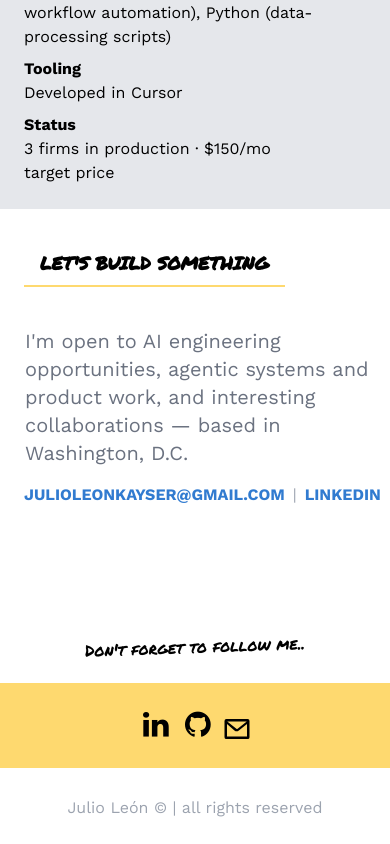
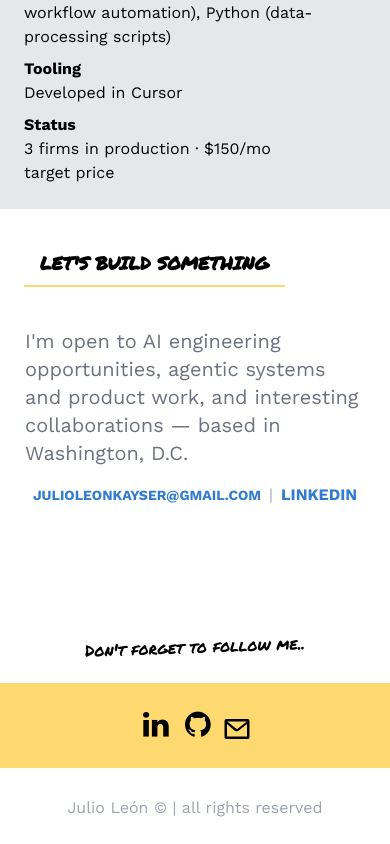
Before and after one commit to julioleonkayser-spec/julioleonkayser-spec.github.io, a Next.js app: page / in a window 390 px wide. Shown: the part 7580-8424 px from the top of the page. Built offline with nearby package versions, Linux system fonts and the light colour scheme.

Commit message:
fix: QA — overflow horizontal del email de contacto en 375px y metadataBase para OG absolutas

```diff
--- a/app/layout.tsx
+++ b/app/layout.tsx
@@ -17,6 +17,7 @@ const permanentMarker = Permanent_Marker({
 });
 
 export const metadata: Metadata = {
+  metadataBase: new URL('https://julio-portfolio-lake.vercel.app'),
   title: 'Julio León - AI Engineer & Product Builder - Interactive Resume',
   description:
     "Hi, I'm an AI Engineer & Product Builder creating agentic AI pipelines, production RAG systems and full-stack products. Founder of Auditix and ReWarm.",
--- a/components/Contact.tsx
+++ b/components/Contact.tsx
@@ -19,7 +19,7 @@ export default function Contact() {
             interesting collaborations — based in {LINKS.location}
           </p>
           <div className="mt-4 text-center">
-            <a href={LINKS.email} className="font-bold uppercase text-blue-400">
+            <a href={LINKS.email} className="font-bold uppercase text-blue-400 text-sm md:text-base">
               julioleonkayser@gmail.com
             </a>
             <span className="mx-2 text-gray-400">|</span>
```
